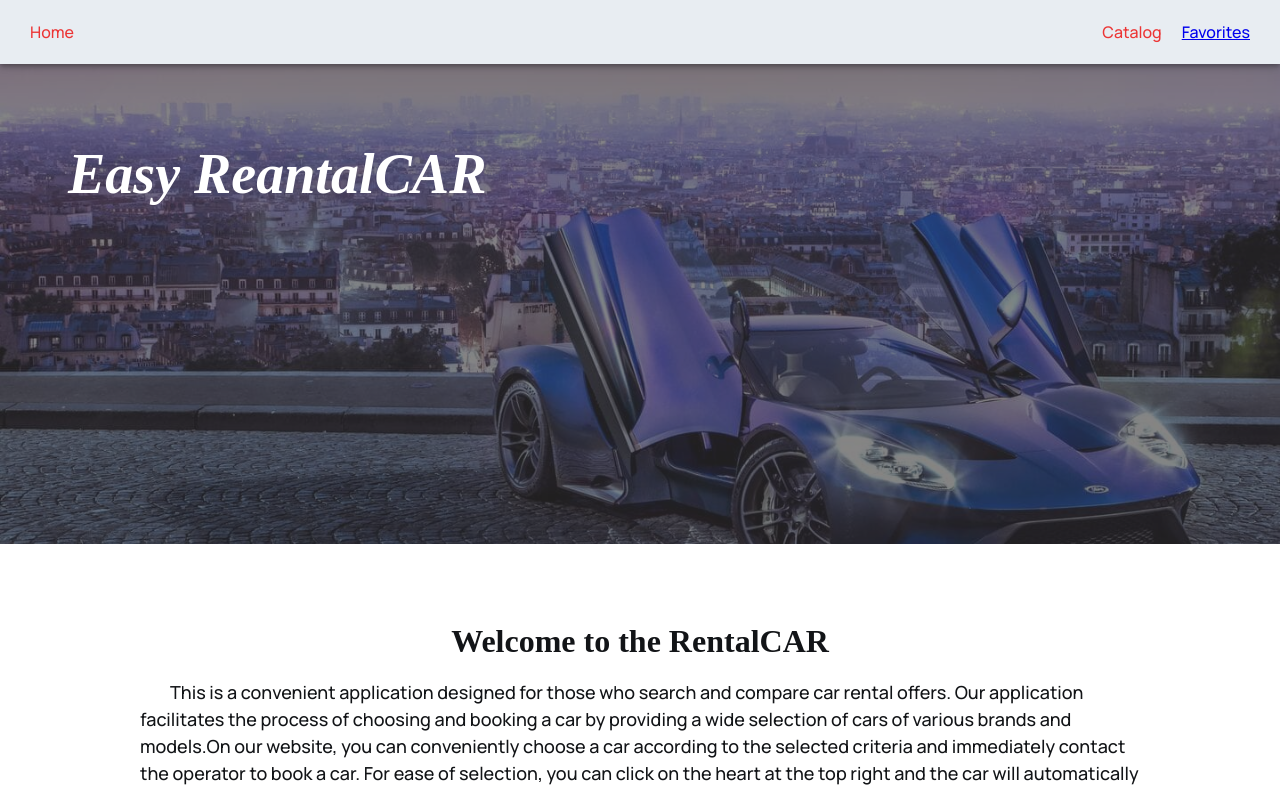
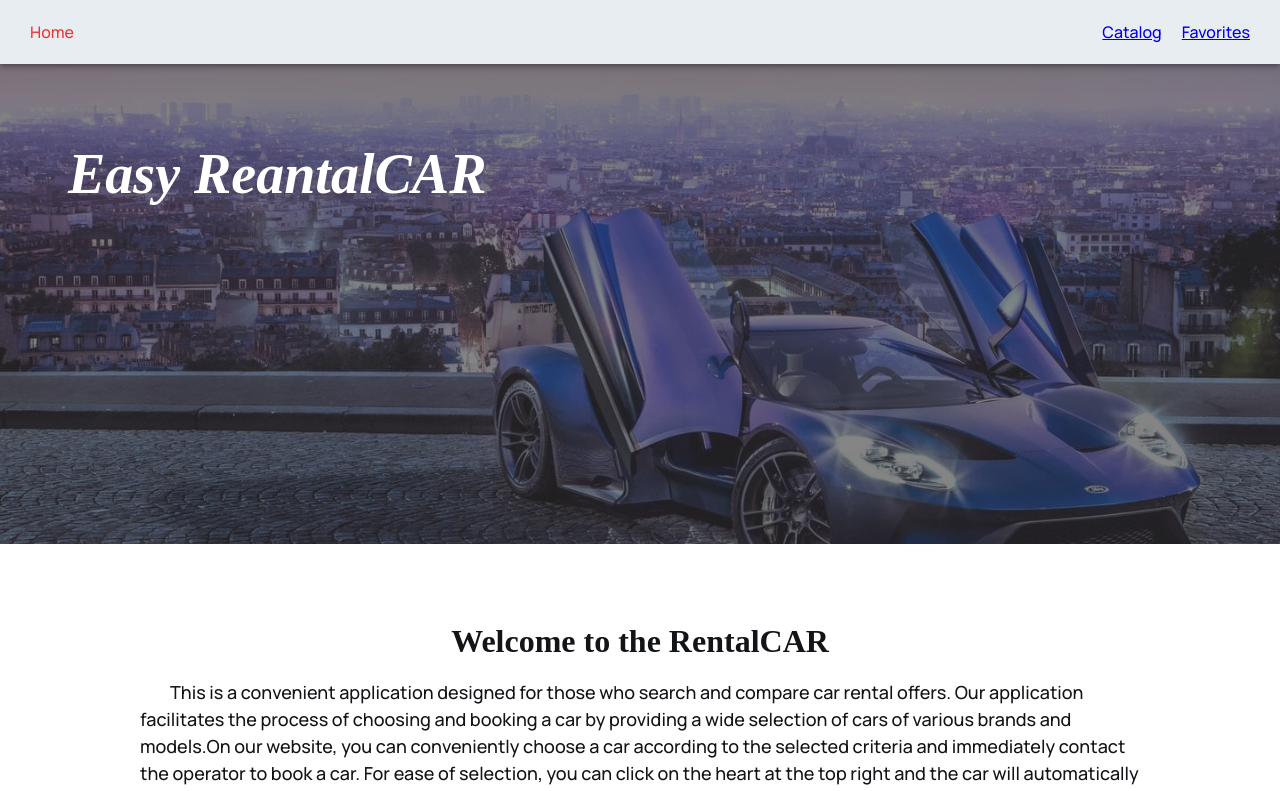
Before and after one commit to svetapan/car-react, a React (Create React App) app: page / in a window 1280 px wide. Shown: the top 791 px of the page. Built offline with nearby package versions, Linux system fonts and the light colour scheme; no server answers; a web font is replaced by a local one.

Commit message:
fixed header

```diff
--- a/src/components/Header/Header.styled.js
+++ b/src/components/Header/Header.styled.js
@@ -28,8 +28,7 @@ export const StyledNavLink = styled(NavLink)`
     color: var(--link-accent);
   }
 
-  &.active,
-  &:first-child {
+  &.active {
     text-decoration: none;
     color: var(--link-accent);
   }
```
